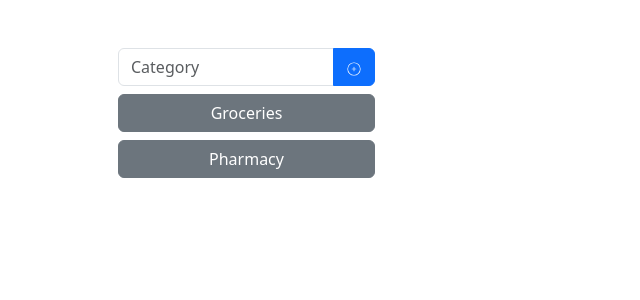
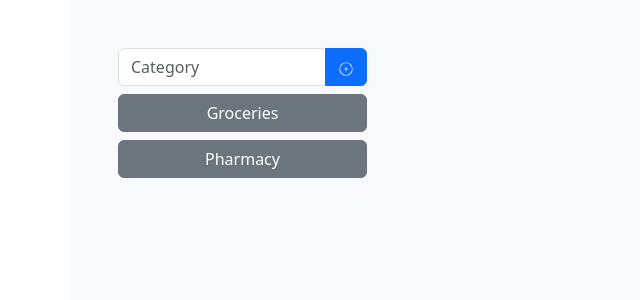
Before and after one commit to RubenDguez/react-comp-testing, a React (Vite) app: page / in a window 1280 px wide. Shown: the top 300 px of the page, without its empty margins (0-640 px from the left). Built offline with nearby package versions, Linux system fonts and the light colour scheme.

Commit message:
now using context to handle state

```diff
--- /dev/null
+++ b/src/context/TodoContext.tsx
@@ -0,0 +1,35 @@
+import { createContext, Dispatch, ReactNode, useMemo, useState } from 'react';
+import { todos } from '../mock/Category.mock';
+
+interface ITodoContext {
+  categories: ITodoCategory[];
+  setCategories: Dispatch<React.SetStateAction<ITodoCategory[]>>;
+  currentCategory: string | null;
+  setCurrentCategory: Dispatch<React.SetStateAction<string | null>>;
+  categoryTodos: ITodoCategory | undefined;
+}
+
+const TodoContext = createContext<ITodoContext | null>(null);
+
+const TodoContextProvider = ({ children }: { children: ReactNode }) => {
+  const [categories, setCategories] = useState<Array<ITodoCategory>>(todos);
+  const [currentCategory, setCurrentCategory] = useState<string | null>(null);
+
+  const categoryTodos = useMemo(() => {
+    return categories.find((f) => f.id === currentCategory);
+  }, [categories, currentCategory]);
+
+  const values = useMemo(() => {
+    return {
+      categories: categories,
+      currentCategory: currentCategory,
+      setCategories: setCategories,
+      setCurrentCategory: setCurrentCategory,
+      categoryTodos,
+    };
+  }, [categories, currentCategory, categoryTodos, setCategories, setCurrentCategory]);
+
+  return <TodoContext.Provider value={values}>{children}</TodoContext.Provider>;
+};
+
+export { TodoContext, TodoContextProvider };
--- a/src/main.tsx
+++ b/src/main.tsx
@@ -2,5 +2,10 @@ import { createRoot } from 'react-dom/client'
 import App from './App.tsx'
 
 import 'bootstrap/dist/css/bootstrap.min.css';
+import { TodoContextProvider } from './context/TodoContext.tsx';
 
-createRoot(document.getElementById('root')!).render(<App />)
+createRoot(document.getElementById('root')!).render(
+    <TodoContextProvider>
+        <App />
+    </TodoContextProvider>
+)
--- a/src/pages/Home.tsx
+++ b/src/pages/Home.tsx
@@ -1,26 +1,21 @@
-import Category from "../components/Category/Category.tsx";
-import {todos} from '../mock/Category.mock.ts'
-import {useMemo, useState} from "react";
-import TodoList from "../components/TodoList/TodoList.tsx";
+import { useContext } from 'react';
+import Category from '../components/Category/Category.tsx';
+import TodoList from '../components/TodoList/TodoList.tsx';
+import { TodoContext } from '../context/TodoContext.tsx';
 
 const Home = () => {
-  const [categories, setCategories] = useState<Array<ITodoCategory>>(todos);
-  const [currentCategory, setCurrentCategory] = useState<string | null>(null);
-
-  const categoryTodos = useMemo(() => {
-    return categories.find((f) => f.id === currentCategory);
-  }, [categories, currentCategory]);
+  const todo = useContext(TodoContext)!;
 
   return (
-    <div className="container d-flex flex-row gap-3 w-100 p-5">
-      <div className="w-25">
-        <Category data={categories} setCategories={setCategories} setCurrentCategory={setCurrentCategory}/>
+      <div className="container d-flex flex-row gap-5 w-100 p-5 bg-light vh-100">
+        <div className="w-25">
+          <Category data={todo.categories} setCategories={todo.setCategories} setCurrentCategory={todo.setCurrentCategory} />
+        </div>
+        <div className="w-75">
+          <TodoList setCategories={todo.setCategories} categoryTodos={todo.categoryTodos} />
+        </div>
       </div>
-      <div className="w-75">
-        <TodoList setCategories={setCategories} categoryTodos={categoryTodos}/>
-      </div>
-    </div>
-  )
-}
+  );
+};
 
 export default Home;
```
Also changed, not shown: src/App.tsx (+3 -4 lines).
